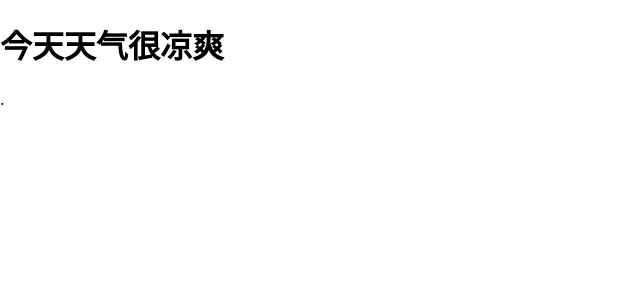
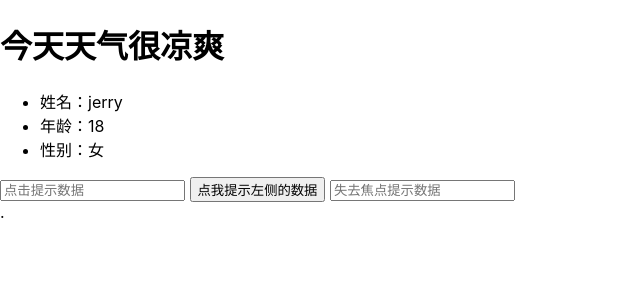
Before and after one commit to Laughing88/react-cli, a React app: page / in a window 1280 px wide. Shown: the top 300 px of the page, without its empty margins (0-640 px from the left). Built offline with nearby package versions, Linux system fonts and the light colour scheme.

Commit message:
refs添加

```diff
--- a/src/home/home.jsx
+++ b/src/home/home.jsx
@@ -2,17 +2,28 @@ import "./home.less";
 import React from "react";
 
 class Home extends React.Component{
-    constructor(props) {
-        super(props);
-    }
+
+    clickValue = React.createRef();
+    DataBlur = React.createRef();
+
     state = {
         isHot: false,
     }
+
     render() {
+        const {name, age, sex} = this.props;
         const {isHot} = this.state;
         return(
             <div>
                 <h1 onClick={this.changeWeather}>今天天气很{isHot?'炎热':'凉爽'}</h1>
+                <ul>
+                    <li>姓名：{name}</li>
+                    <li>年龄：{age}</li>
+                    <li>性别：{sex}</li>
+                </ul>
+                    <input type="text" placeholder="点击提示数据" ref={this.clickValue}/>&nbsp;
+                <button onClick={this.showData}>点我提示左侧的数据</button>&nbsp;
+                <input type="text" placeholder="失去焦点提示数据" onBlur={this.showDataBlur} ref={this.DataBlur}/>
             </div>
         )
     }
@@ -23,6 +34,16 @@ class Home extends React.Component{
             isHot: !weather
         })
     }
+
+    //点击弹窗显示
+    showData = ()=>{
+        alert(this.clickValue.current.value);
+    }
+
+    //失去焦点弹窗显示
+    showDataBlur = ()=>{
+        alert(this.DataBlur.current.value);
+    }
 }
 
 export default Home;
--- a/src/index.jsx
+++ b/src/index.jsx
@@ -5,7 +5,7 @@ import Home from "./home/home.jsx";
 
 ReactDOM.render(
   <React.StrictMode>
-    <Home />.
+    <Home name = "jerry" age = {18} sex = "女"/>.
   </React.StrictMode>,
   document.getElementById("root")
 );
```
